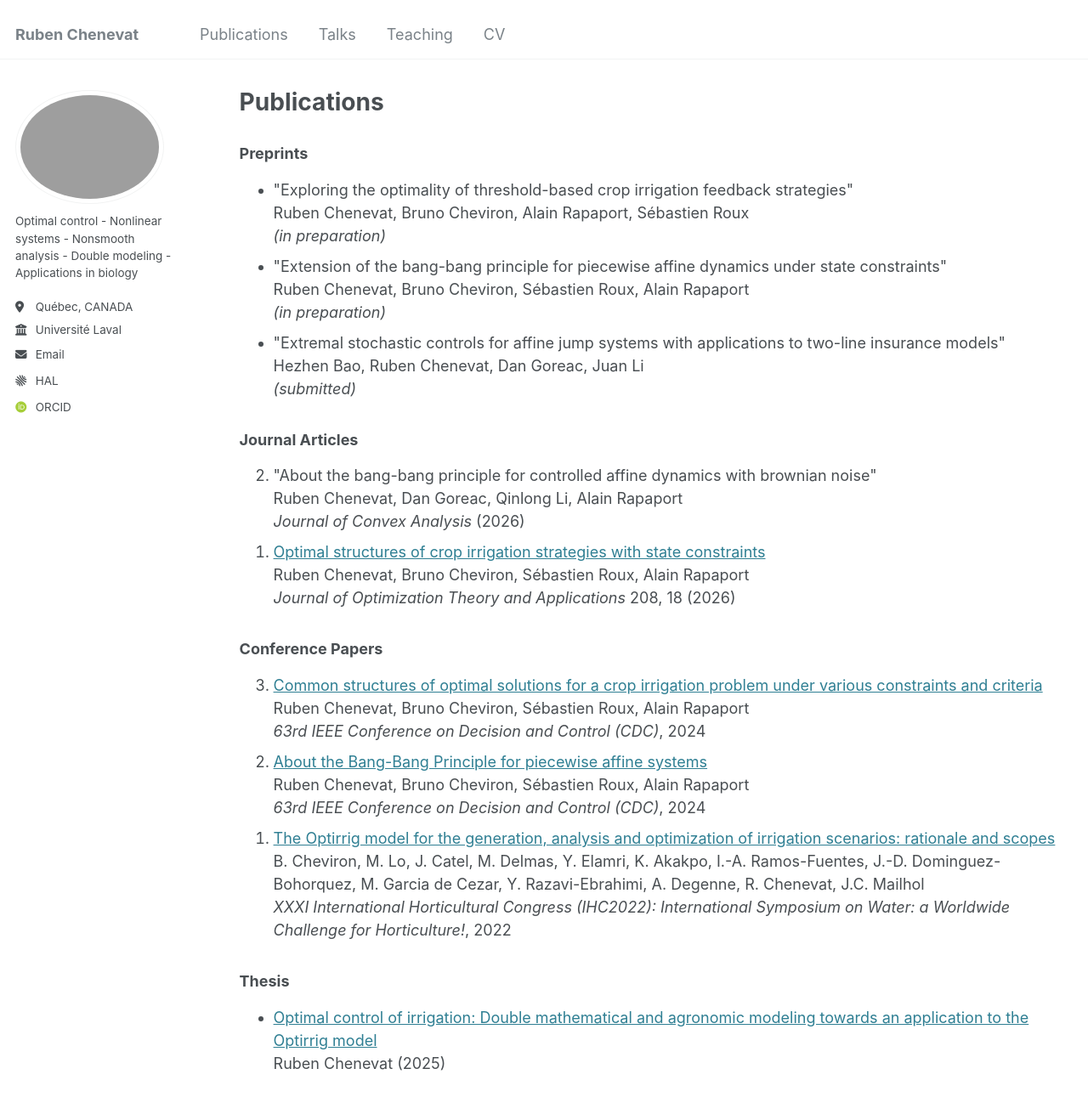
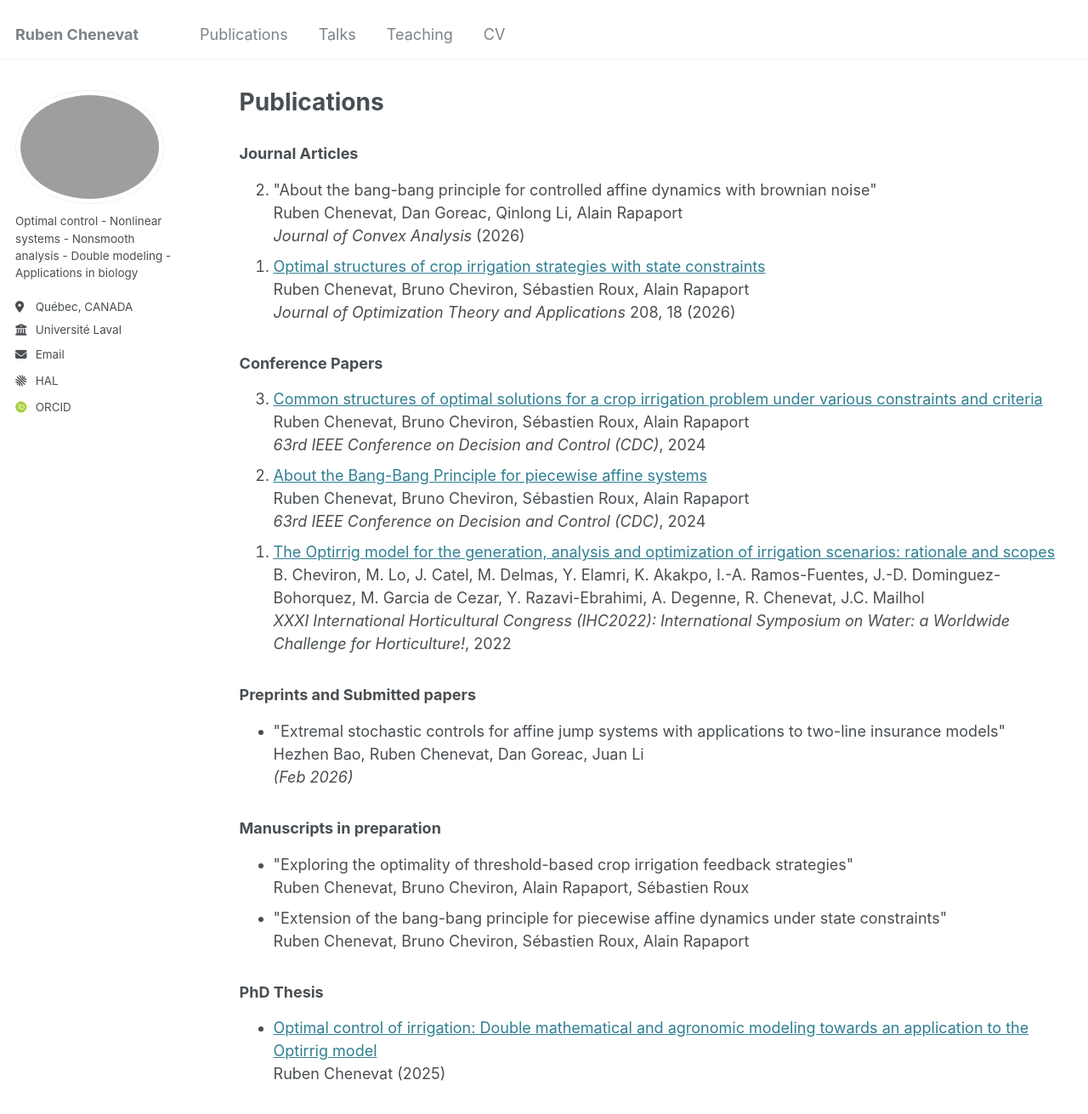
Before and after one commit to rubenchenevat/rubenchenevat.github.io, a Jekyll site: the page built from _pages/publications.html, in a window 1280 px wide and 1400 px high. Shown: the top 1311 px of the window at 85% size. Built offline with Jekyll 4.4.1, drawn with Linux system fonts in a browser that asks for light colours; some web fonts are replaced; part of the change alters nothing that is shown.

Commit message:
Update publications.html

```diff
--- a/_pages/publications.html
+++ b/_pages/publications.html
@@ -34,26 +34,6 @@ author_profile: true
 {% endif %}
  -->
 
-
-<h3>Preprints</h3>
-
-<ul>
-    <li>
-        "Exploring the optimality of threshold-based crop irrigation feedback strategies"<br>
-        Ruben Chenevat, Bruno Cheviron, Alain Rapaport, Sébastien Roux<br>
-        <em>(in preparation)</em>
-    </li>
-    <li>
-        "Extension of the bang-bang principle for piecewise affine dynamics under state constraints"<br>
-        Ruben Chenevat, Bruno Cheviron, Sébastien Roux, Alain Rapaport<br>
-        <em>(in preparation)</em>
-    </li>
-    <li>
-        "Extremal stochastic controls for affine jump systems with applications to two-line insurance models"<br>
-        Hezhen Bao, Ruben Chenevat, Dan Goreac, Juan Li<br>
-        <em>(submitted)</em>
-    </li>
-</ul>
 
 
 <h3>Journal Articles</h3>
@@ -93,7 +73,32 @@ author_profile: true
 </ol>
 
 
-<h3>Thesis</h3>
+<h3>Preprints and Submitted papers</h3>
+
+<ul>
+    <li>
+        "Extremal stochastic controls for affine jump systems with applications to two-line insurance models"<br>
+        Hezhen Bao, Ruben Chenevat, Dan Goreac, Juan Li<br>
+        <em>(Feb 2026)</em>
+    </li>
+</ul>
+
+
+<h3>Manuscripts in preparation</h3>
+
+<ul>
+    <li>
+        "Exploring the optimality of threshold-based crop irrigation feedback strategies"<br>
+        Ruben Chenevat, Bruno Cheviron, Alain Rapaport, Sébastien Roux<br>
+    </li>
+    <li>
+        "Extension of the bang-bang principle for piecewise affine dynamics under state constraints"<br>
+        Ruben Chenevat, Bruno Cheviron, Sébastien Roux, Alain Rapaport<br>
+    </li>
+</ul>
+
+
+<h3>PhD Thesis</h3>
 
 <ul>
     <li>
```
